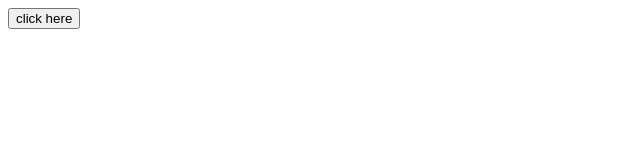
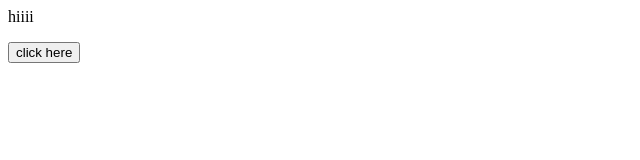
Before and after one commit to anusaragadam31/cfg, a plain HTML site: page jpmc.html in a window 1280 px wide. Shown: the whole page, without its empty margins (0-640 px from the left). Drawn offline with Linux system fonts and the light colour scheme.

Commit message:
firstmessage1

```diff
--- a/jpmc.html
+++ b/jpmc.html
@@ -5,6 +5,9 @@
         </title>
     </head>
     <body>
+        <p>
+            hiiii
+        </p>
         <button>click here</button>
     </body>
 </html>
```
